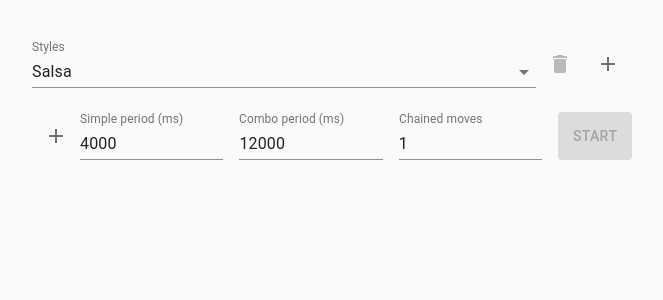
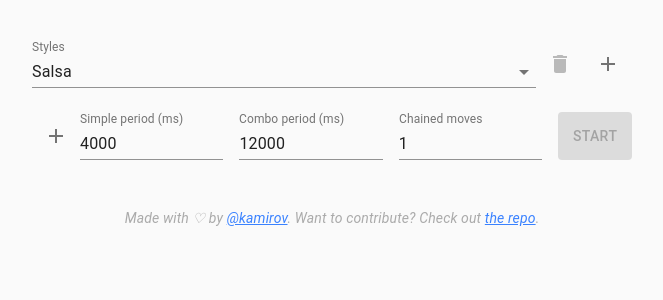
Before and after one commit to kamirov/repeater, a React (Create React App) app in the folder app-web/: page / in a window 1280 px wide. Shown: the top 300 px of the page, without its empty margins (308-971 px from the left). Built offline with nearby package versions, Linux system fonts and the light colour scheme.

Commit message:
Add footer message

```diff
--- a/app-web/src/index.scss
+++ b/app-web/src/index.scss
@@ -230,4 +230,15 @@ footer {
 
   .footer-button {
   }
+
+  .footer-message {
+    font-style: italic;
+    color: #aaa;
+    text-align: center;
+    width: 100%;
+
+    a {
+      color: #3a82ff;
+    }
+  }
 }
--- a/app-web/src/modules/common/Footer.tsx
+++ b/app-web/src/modules/common/Footer.tsx
@@ -22,7 +22,7 @@ function Footer(props: Props) {
     // }, [stringState])
     //
 
-    const backendEnabled =BackendModule.isBackendEnabled()
+    const backendEnabled = BackendModule.isBackendEnabled()
     async function refreshState() {
         if (backendEnabled) {
             try {
@@ -51,6 +51,9 @@ function Footer(props: Props) {
                 Sync State
             </Button>
         }
+        <div className="footer-message">
+            Made with ♡ by <a href="https://github.com/kamirov">@kamirov</a>. Want to contribute? Check out <a href="https://github.com/kamirov/repeater">the repo</a>.
+        </div>
     </footer>
 }
 
```
